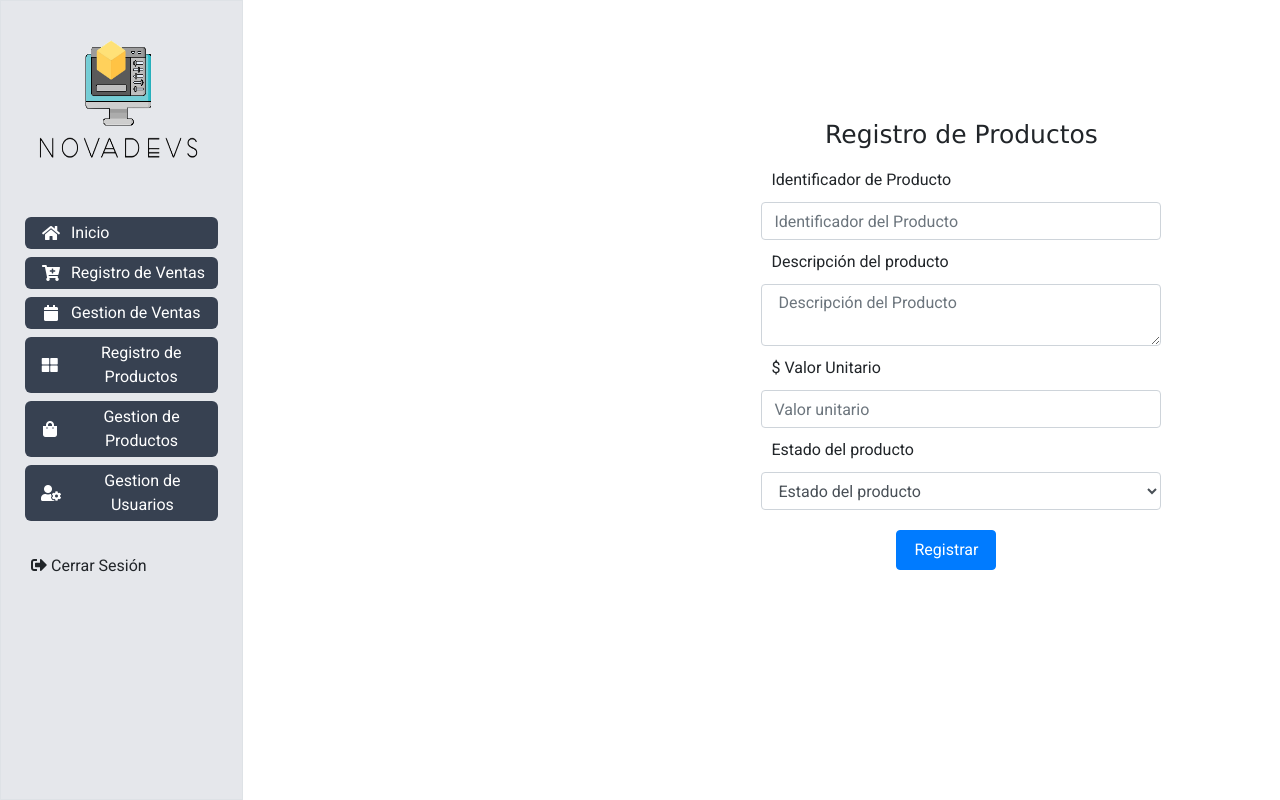
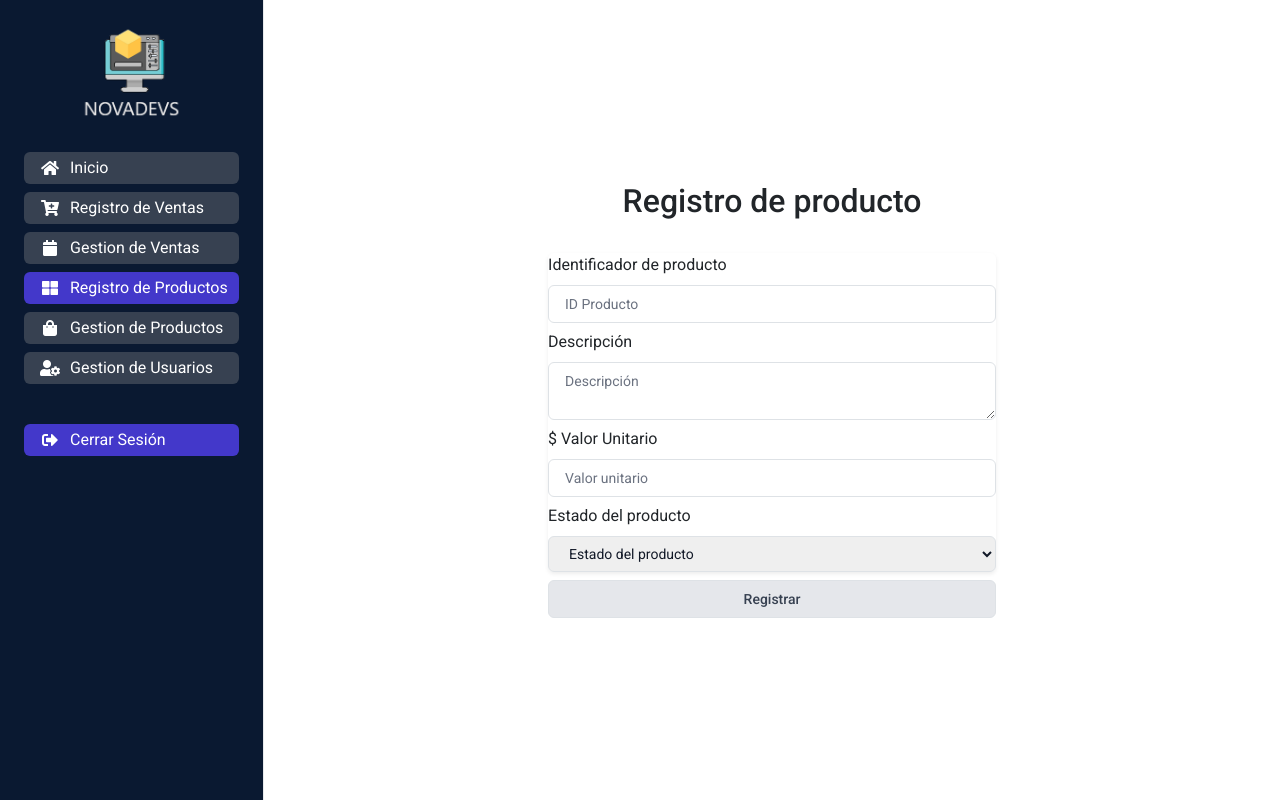
Before and after one commit to NovaDevs-MinTIC/NovaDevs, a React (Create React App) app: page /RegistroProducto in a window 1280 px wide. Built offline with nearby package versions, Linux system fonts and the light colour scheme.

Commit message:
Se modifican algunas páginas agregando tailwind

```diff
--- a/src/App.jsx
+++ b/src/App.jsx
@@ -2,12 +2,12 @@ import { BrowserRouter as Router, Switch, Route } from 'react-router-dom';
 import 'styles/App.scss'
 import 'styles/Home.css'
 import Login from 'pages/login';
-import Home from 'pages/Home'
+import Home from 'pages/Home';
 import Ventas from 'pages/Ventas';
 import BuscarActualizarVentas from 'pages/BuscarActualizarVentas';
 import RegistroProducto from 'pages/RegistroProducto';
-import GestionProducto from 'pages/gestionProducto'
-import Usuarios from 'pages/gestionUsuarios'
+import GestionProducto from 'pages/gestionProducto';
+import Usuarios from 'pages/gestionUsuarios';
 import PrivateLayout from 'Layouts/PrivateLayout';
 import LoginLayout from 'Layouts/LoginLayout';
 
@@ -16,7 +16,7 @@ function App() {
     <div className='App'>
         <Router>
           <Switch>
-            <Route path={['/ventas', '/BuscarActualizarVentas', '/RegistroProducto', '/gestionProducto', '/gestionUsuarios']}>
+            <Route path={['/home', '/ventas', '/BuscarActualizarVentas', '/RegistroProducto', '/gestionProducto', '/gestionUsuarios']}>
               <PrivateLayout>
                   <Switch>
                     <Route path='/Home'>
--- a/src/Layouts/LoginLayout.jsx
+++ b/src/Layouts/LoginLayout.jsx
@@ -1,11 +1,11 @@
 import React from 'react'
-import ImagenLogo from 'components/ImagenLogo';
+import ImagenLogoNegro from 'components/ImagenLogoNegro';
 
 const LoginLayout = ({children}) => {
     return (
         <div className='min-h-screen flex flex-col items-center justify-center bg-gray-50 py-2 px-4 sm:px-6 lg:px-8'>
           <div className='max-w-md w-full'>
-            <ImagenLogo></ImagenLogo>
+            <ImagenLogoNegro></ImagenLogoNegro>
             {children}
           </div>
         </div>
--- a/src/Layouts/PrivateLayout.jsx
+++ b/src/Layouts/PrivateLayout.jsx
@@ -8,7 +8,7 @@ const PrivateLayout = ({ children }) => {
       <div className='flex flex-col lg:flex-row flex-nowrap h-full w-full'>
         <Sidebar />
         <SidebarResponsive></SidebarResponsive>
-        <main className='flex w-full  overflow-y-scroll items-center justify-center'>
+        <main className='flex w-full  items-center justify-center'>
           {children}
         </main>
       </div>
--- a/src/components/ImagenLogo.jsx
+++ b/src/components/ImagenLogo.jsx
@@ -1,8 +1,8 @@
 import React from 'react'
-import Logo from 'media/logo.png'
+import Logo from 'media/Logo_1.png'
 
 const ImagenLogo = () => {
-    return (<img src={Logo} className="mx-auto h-40 w-auto" alt="WorkFlow" />
+    return (<img src={Logo} className="mx-auto h-24 w-auto" alt="WorkFlow" />
     )
 }
 
--- /dev/null
+++ b/src/components/ImagenLogoNegro.jsx
@@ -0,0 +1,9 @@
+import React from 'react'
+import Logo from 'media/logo.png'
+
+const ImagenLogoNegro = () => {
+    return (<img src={Logo} className="mx-auto h-auto w-72" alt="WorkFlow" />
+    )
+}
+
+export default ImagenLogoNegro
--- a/src/components/Sidebar.jsx
+++ b/src/components/Sidebar.jsx
@@ -5,22 +5,21 @@ import useActiveRoute from 'hooks/useActiveRoute'
 
 const Sidebar = () => {
     return (
-        <nav className="hidden lg:flex lg:w-72 border border-gray-300 h-full flex-col bg-gray-200 p-4 sidebar">
-            <Link to="/">
-                <ImagenLogo />
-            </Link>
+        <nav className="hidden lg:flex lg:w-80 h-full flex-col bg-color-#0A1931 p-4 sidebar">
+              <Link to="/">
+                  <ImagenLogo />
+              </Link>
 
             <div className="my-4">
-                <Ruta icono="fas fa-home" ruta="/home" nombre="Inicio" />
+                <Ruta icono="fas fa-home" ruta="/Home" nombre="Inicio" />
                 <Ruta icono="fas fa-cart-plus" ruta="/ventas" nombre="Registro de Ventas" />
                 <Ruta icono="fas fa-calendar" ruta="/BuscarActualizarVentas" nombre="Gestion de Ventas" />
-                <Ruta icono="fas fa-th-large" ruta="/registroProductoNuevo" nombre="Registro de Productos" />
+                <Ruta icono="fas fa-th-large" ruta="/RegistroProducto" nombre="Registro de Productos" />
                 <Ruta icono="fas fa-shopping-bag" ruta="/gestionProducto" nombre="Gestion de Productos" />
                 <Ruta icono="fas fa-user-cog" ruta="/gestionUsuarios" nombre="Gestion de Usuarios" />
             </div>
             <div>
-                <i class="fas fa-sign-out-alt"></i>
-                <button>Cerrar Sesión</button>
+              <Ruta icono="fas fa-sign-out-alt" ruta="/" nombre="Cerrar Sesión" />
             </div>
         </nav>
     )
--- a/src/pages/Home.jsx
+++ b/src/pages/Home.jsx
@@ -1,16 +1,13 @@
 import React from 'react';
-import Logo from 'media/logo.png'
 import 'styles/Home.css';
+import ImagenLogoNegro from 'components/ImagenLogoNegro';
 
 const Home = () => {
     return (
             <div className="container-home">
-                <div className="home-logo">
-               <img src={Logo} alt="" className="logo-home"/>
-               <hr className="linea-bienvenido"></hr>
-               <h2 ClassName="bienvenido">Bienvenido</h2>
-
-               </div>
+                <ImagenLogoNegro></ImagenLogoNegro>
+                <hr className="linea-bienvenido"></hr>
+                <h2 ClassName="bienvenido">Bienvenido</h2>
             </div>
       );
     };
--- a/src/pages/RegistroProducto.jsx
+++ b/src/pages/RegistroProducto.jsx
@@ -1,43 +1,75 @@
-import React, { Fragment } from 'react'
+import React  from 'react'
 
 const RegistroProductos=()=>{
 
     return(
-      <div className="content-general">
-        <div className="content-producto">
-          <h4 className="titulo-form-producto">Registro de Productos</h4>
-            <Fragment>
-              <form className="row">
-                <div className="col-md-12">
-                  <label>Identificador de Producto</label>
-                  <input required className="form-control" placeholder="Identificador del Producto"></input>
+      <div>
+        <div className='max-w-md w-screen space-y-8'>
+          <h2 className='text-center'>Registro de producto</h2>
+          <form className='mt-8 space-y-3'>
+            <div className='rounded-md shadow-sm -space-y-px'>
+              <div>
+                  <label classsName='mx-2'>Identificador de producto</label>
+                  <input
+                          name='ID-Producto'
+                          type='number'
+                          autoComplete='number'
+                          required
+                          className='appearance-none rounded-md relative block w-full mb-2 px-3 py-2 border border-gray-300 placeholder-gray-500 text-gray-900 focus:outline-none focus:ring-indigo-500 focus:border-indigo-500 focus:z-10 sm:text-sm'
+                          placeholder='ID Producto'
+                        />
               </div>
-
-                <div className="col-md-12">
-                  <label>Descripción del producto</label>
-                  <textarea  required  className="form-control"  placeholder=" Descripción del Producto"></textarea>
+              <div>
+                <label classsName="mx-2">Descripción</label>
+                <textarea
+                        name='Descripción'
+                        type='text'
+                        autoComplete='text'
+                        required
+                        className='appearance-none rounded-md relative block w-full mb-2 px-3 py-2 border border-gray-300 placeholder-gray-500 text-gray-900 focus:outline-none focus:ring-indigo-500 focus:border-indigo-500 focus:z-10 sm:text-sm'
+                        placeholder='Descripción'
+                      />
               </div>
-
-                <div className="col-md-12">
-                  <label >$ Valor Unitario</label>
-                  <input required type="number"className="form-control" placeholder="Valor unitario" ></input>
+              <div>
+                <label classsName="mx-2">$ Valor Unitario</label>
+                <input
+                        name='valor-unitario'
+                        type='number'
+                        autoComplete='number'
+                        required
+                        className='appearance-none rounded-md relative block w-full mb-2 px-3 py-2 border border-gray-300 placeholder-gray-500 text-gray-900 focus:outline-none focus:ring-indigo-500 focus:border-indigo-500 focus:z-10 sm:text-sm'
+                        placeholder='Valor unitario'
+                      />
               </div>
-
-                <div className="col-md-12">
-                  <label >Estado del producto</label>
-                  <select required  className="form-control">
+              <div>
+                <label classsName="mx-2">Estado del producto</label>
+                <select
+                  name='estado-roducto'
+                  required
+                  className='rounded-md relative block w-full mb-2 px-3 py-2 border border-gray-300 placeholder-gray-500 text-gray-900 focus:outline-none focus:ring-indigo-500 focus:border-indigo-500 focus:z-10 sm:text-sm'
+                >
                   <option  disabled selected>Estado del producto</option>
                   <option value="1">Disponible</option>
                   <option value="2">No disponible</option>
                 </select>
               </div>
-
-                <div className="col-md-6">
-                  <button id="btn-registrar" className="btn btn-primary" type="submit">Registrar</button>
             </div>
           </form>
-            </Fragment>
         </div>
+
+        <div className='max-w-md w-full'>
+          <div>
+            <button
+              type='submit'
+              className='group relative w-full flex justify-center py-2 px-4 border border-transparent text-sm font-medium rounded-md text-gray-700 bg-gray-200 hover:bg-gray-300 focus:outline-none focus:ring-2 focus:ring-offset-2 focus:ring-gray-500'
+            >
+              <div className='flex items-center justify-start'>
+                <span className='mx-4'>Registrar</span>
+              </div>
+            </button>
+          </div>
+        </div>
+
       </div>
     )
 }
--- a/src/styles/Home.css
+++ b/src/styles/Home.css
@@ -1,5 +1,4 @@
 .container-home{
-    margin-left:40%;
     float:inline-end;
     width: 100vh;
     height: 80vh;
@@ -10,10 +9,7 @@
     font-size: 70px;
 
 }
-.home-logo{
-    margin-top: 100px;
 
-}
 .logo-home{
     width: 300px;
 }
```
Lines whose indentation alone changed are shown as unchanged.
